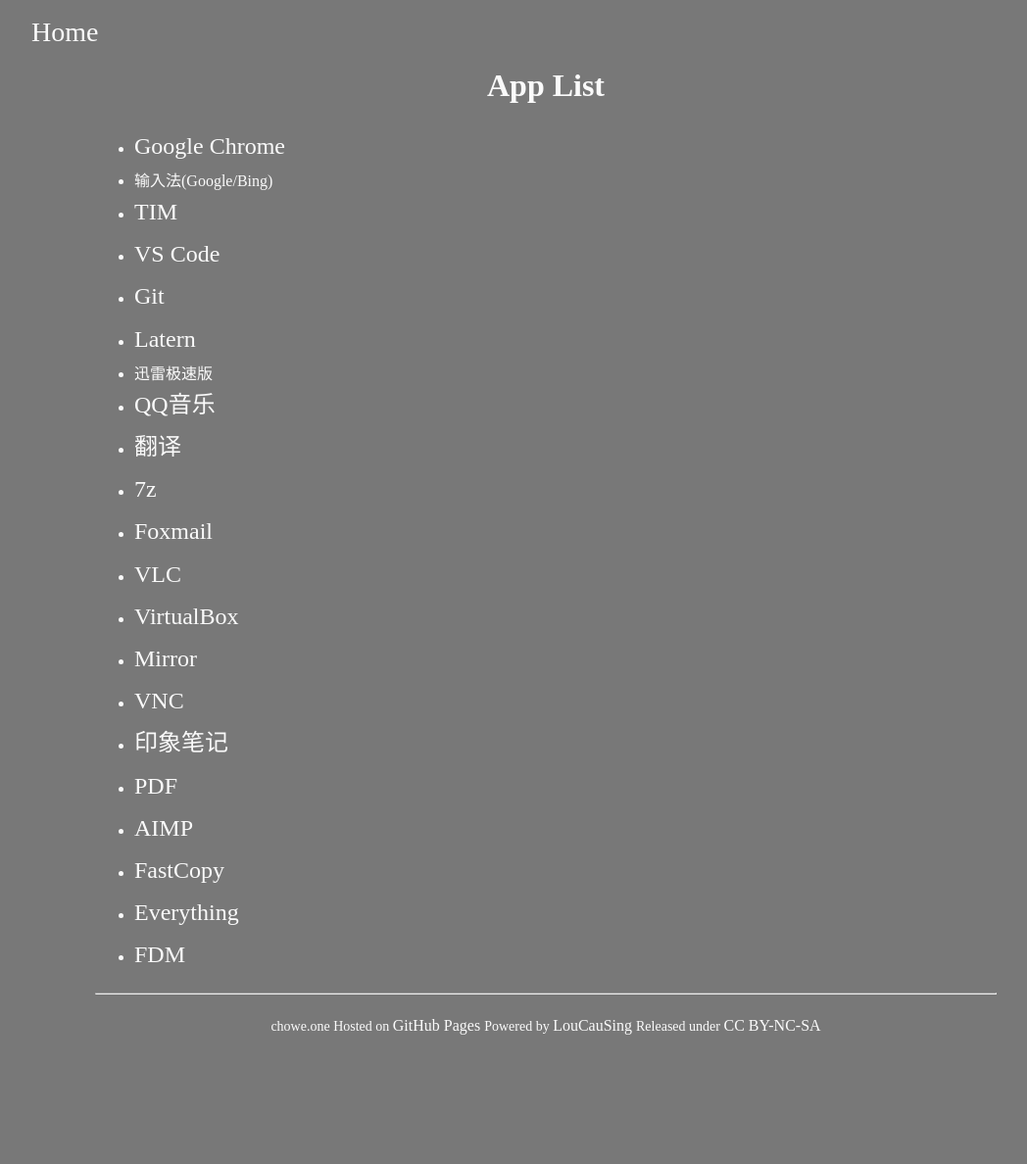
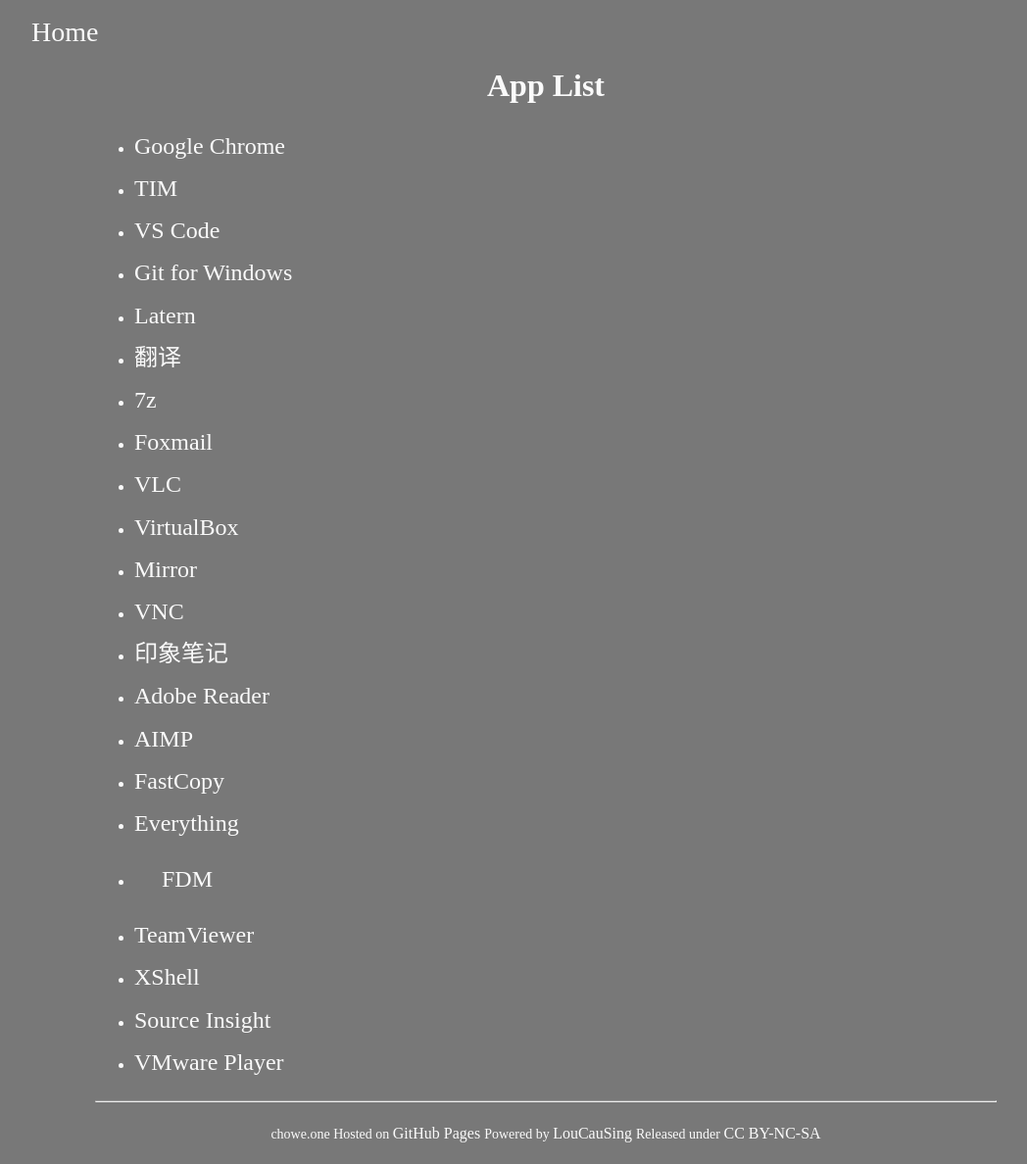
Before and after one commit to Chowe911/Chowe911.github.io, a Jekyll site: the page built from applist.md, in a window 1280 px wide. Shown: the whole page at 98% size, without its empty margins (83-1131 px from the left). Built offline with Jekyll 4.4.1, drawn with Linux system fonts in a browser that asks for light colours; our own code applies the rules of GitHub Pages for plain Markdown files; before the commit the page ends 1078 px from its top, so only the background shows below that.

Commit message:
add some website
Signed-off-by: Chowe <job@chowe.one>

```diff
--- a/applist.md
+++ b/applist.md
@@ -6,13 +6,10 @@ layout: base
 
 
 * [Google Chrome](http://www.google.cn/intl/zh-CN/chrome/browser/desktop/index.html)
-* 输入法(Google/Bing)
 * [TIM](http://office.qq.com)
 * [VS Code](https://code.visualstudio.com)
-* [Git](https://git-scm.com/downloads)
+* [Git for Windows](https://git-scm.com/downloads)
 * [Latern](https://github.com/getlantern/lantern)
-* 迅雷极速版
-* [QQ音乐](https://y.qq.com)
 * [翻译](https://translate.google.cn)
 * [7z](https://sparanoid.com/lab/7z/)
 * [Foxmail](http://www.foxmail.com/)
@@ -21,8 +18,13 @@ layout: base
 * [Mirror](http://mirrors.ustc.edu.cn)
 * [VNC](https://www.realvnc.com/en/)
 * [印象笔记](https://www.yinxiang.com)
-* [PDF](https://get.adobe.com/cn/reader)
+* [Adobe Reader](https://get.adobe.com/cn/reader)
 * [AIMP](http://www.aimp.ru/?do=download)
 * [FastCopy](https://ipmsg.org/tools/fastcopy.html.en)
 * [Everything](https://www.voidtools.com/support/everything/)
 * [FDM](http://www.freedownloadmanager.org/landing5.htm)
+
+* [TeamViewer](https://www.teamviewer.com)
+* [XShell](https://www.netsarang.com/products/xsh_overview.html)
+* [Source Insight](https://www.sourceinsight.com)
+* [VMware Player](https://my.vmware.com/cn/web/vmware/free#desktop_end_user_computing/vmware_workstation_player/14_0)
```
